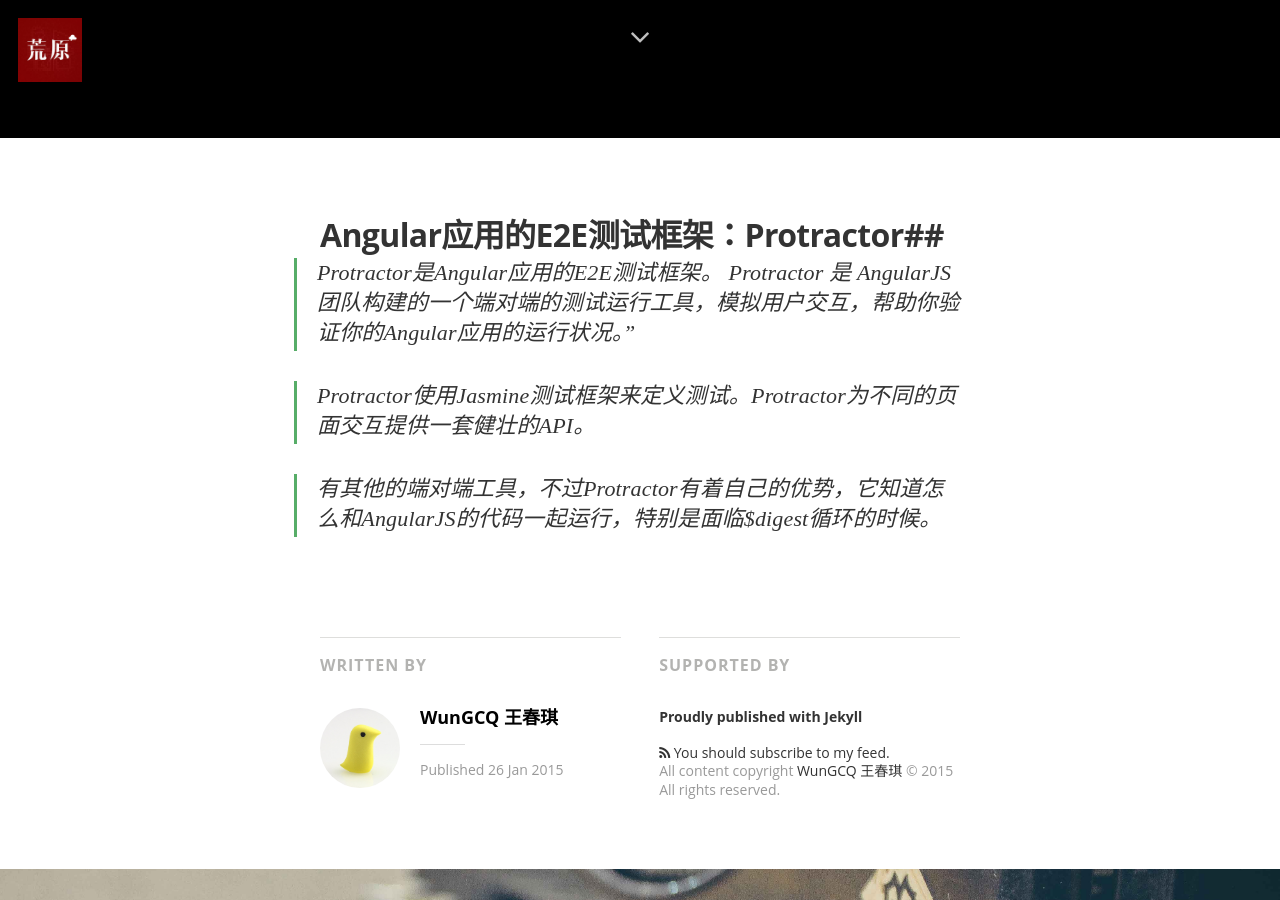
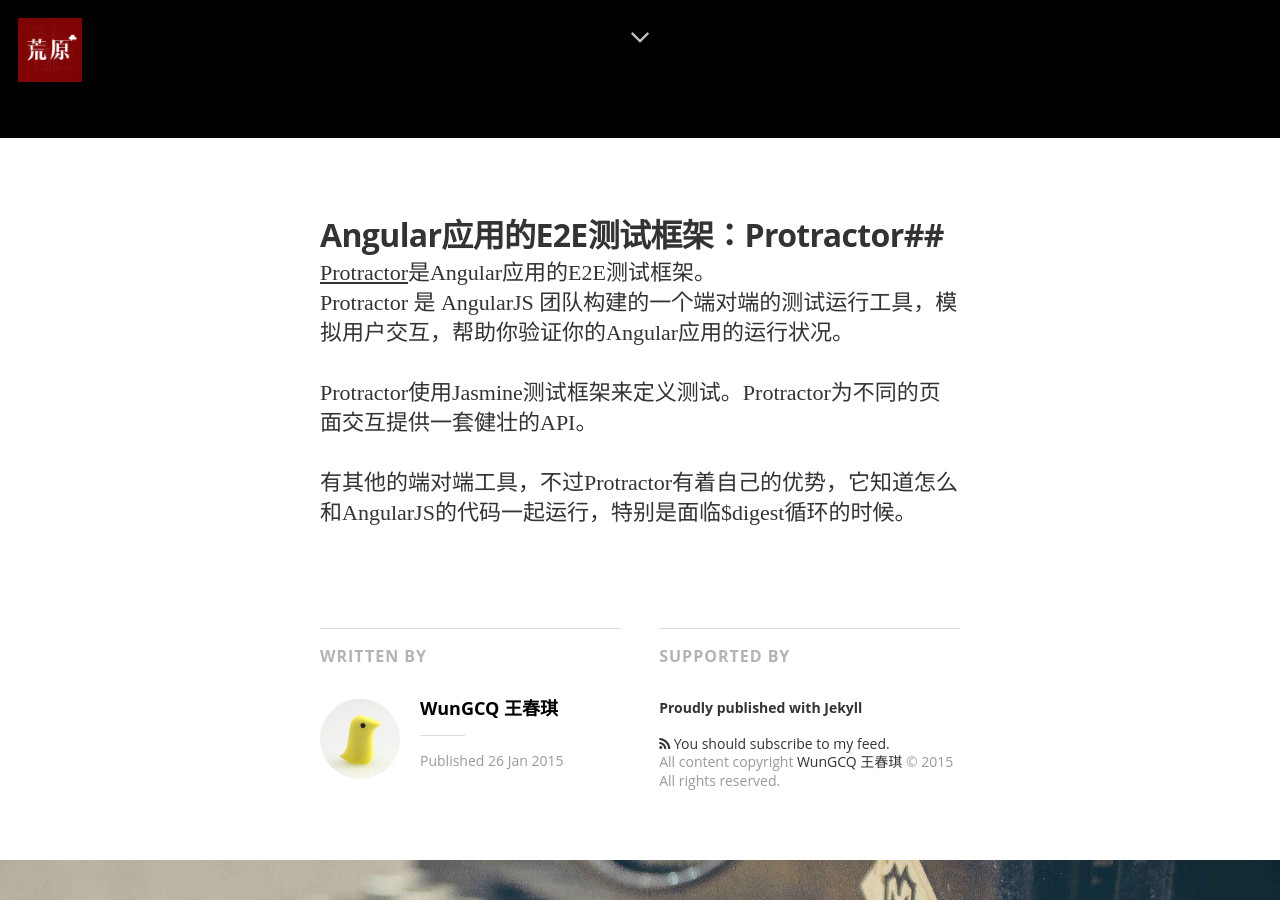
Before and after one commit to wcqblog/wcqblog.github.io, a Jekyll site: the page built from _posts/2015-1-26-AngularJS-Protractor.markdown, in a window 1280 px wide and 900 px high, scrolled down 762 px. Built offline with Jekyll 4.4.1, drawn with Linux system fonts in a browser that asks for light colours; nearby versions of some CDN libraries; some web fonts are replaced; Markdown is read by kramdown in place of the engine named in the settings.

```diff
--- a/_posts/2015-1-26-AngularJS-Protractor.markdown
+++ b/_posts/2015-1-26-AngularJS-Protractor.markdown
@@ -7,9 +7,9 @@ tags: Webfrontend projects
 image: /assets/article_images/angular/angular.jpg
 ---
 ##Angular应用的E2E测试框架：Protractor##
->Protractor是Angular应用的E2E测试框架。
->Protractor 是 AngularJS 团队构建的一个端对端的测试运行工具，模拟用户交互，帮助你验证你的Angular应用的运行状况。”
+[Protractor](https://github.com/angular/protractor)是Angular应用的E2E测试框架。<br>
+Protractor 是 AngularJS 团队构建的一个端对端的测试运行工具，模拟用户交互，帮助你验证你的Angular应用的运行状况。<br>
 
->Protractor使用Jasmine测试框架来定义测试。Protractor为不同的页面交互提供一套健壮的API。
+Protractor使用Jasmine测试框架来定义测试。Protractor为不同的页面交互提供一套健壮的API。<br>
 
->有其他的端对端工具，不过Protractor有着自己的优势，它知道怎么和AngularJS的代码一起运行，特别是面临$digest循环的时候。
+有其他的端对端工具，不过Protractor有着自己的优势，它知道怎么和AngularJS的代码一起运行，特别是面临$digest循环的时候。<br>
```
